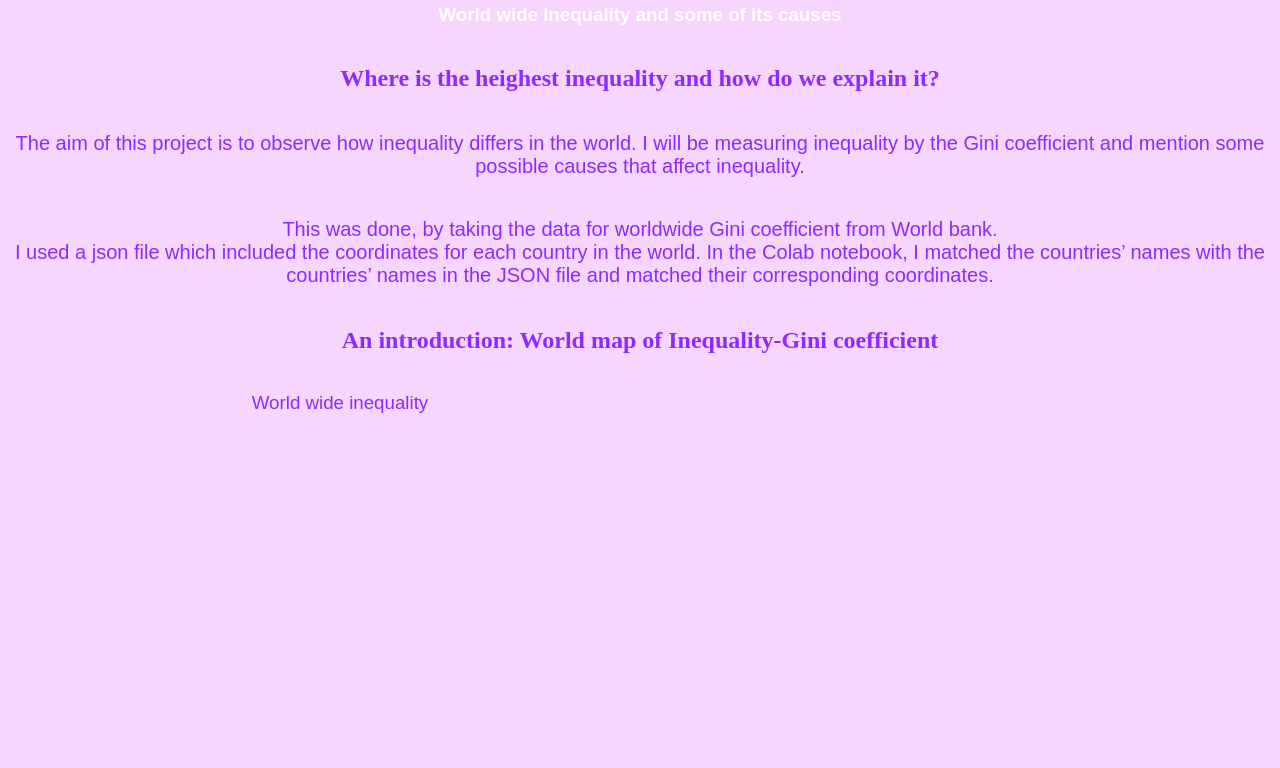
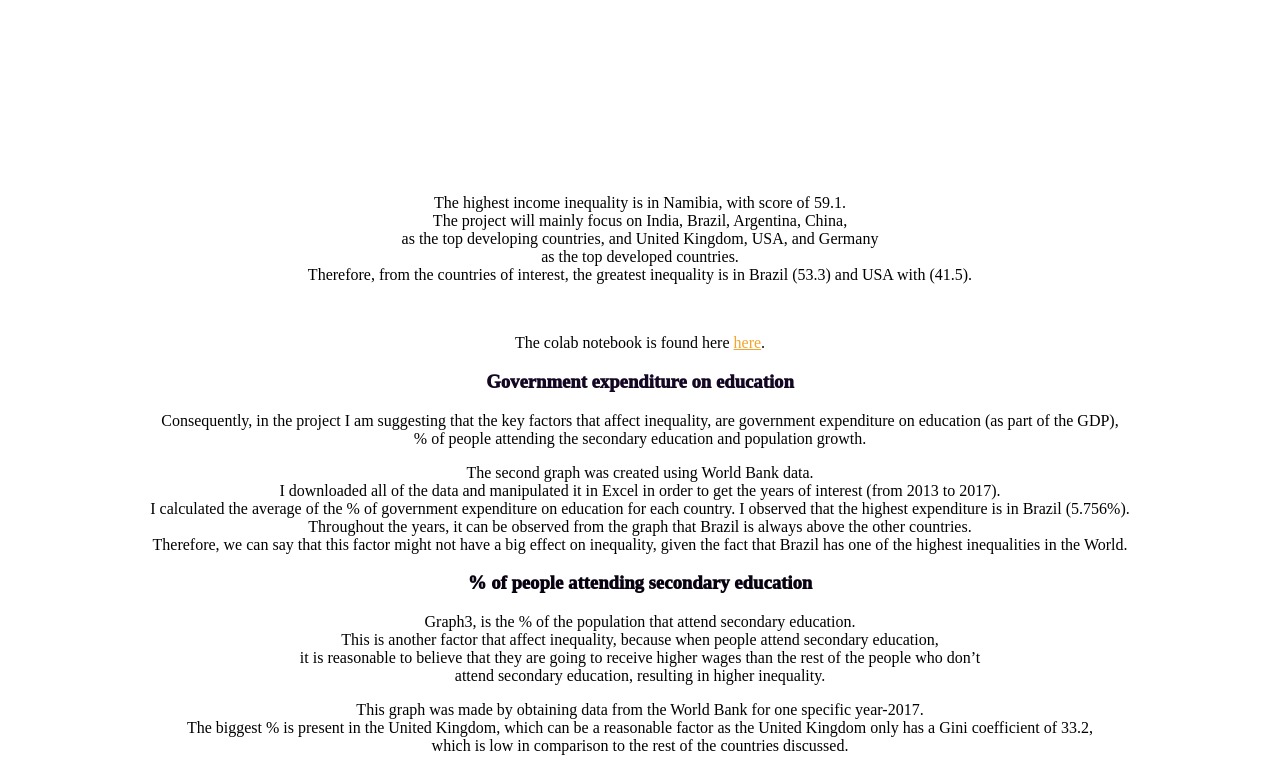
Before and after one commit to andreavasiliou/AndreaVasiliou.github.io, a plain HTML site: page project.html in a window 1280 px wide. Shown: the part 800-1568 px from the top of the page. Drawn offline with nearby package versions, Linux system fonts and the light colour scheme; a script that the page names is missing.

Commit message:
Update project.html

```diff
--- a/project.html
+++ b/project.html
@@ -7,7 +7,7 @@
     <meta name="viewport" content="width=device-width, initial-scale=1.0">
     <title>Andrea Vasiliou project</title>
 
-    <link rel="stylesheet" href= "index.css">
+    <link rel="stylesheet" href= "index(1)css.css">
     <link rel="stylesheet" href="https://use.fontawesome.com/releases/v5.12.1/css/all.css" crossorigin="anonymous">
     <link href="//maxcdn.bootstrapcdn.com/font-awesome/4.1.0/css/font-awesome.min.css" rel="stylesheet">
 
@@ -48,7 +48,7 @@
 
             <h1>Data<span style="color:purple">Science</span></h1></span>
 
-            <h2><b>by Andrea Vasiliou</b> </h2>
+            <h2><b>by Andrea Vasiliou</b></h2>
 
 
           <div class="container">
@@ -64,7 +64,7 @@
 
 <body>
 
-    <h3>World wide Inequality and some of its causes</h3></body>
+    <h3><span style="color: rgb(0, 0, 0); font-weight: 1000;">World wide Inequality and some of its causes.</span></h3></body>
 
    <div class="main body">
 
@@ -77,10 +77,14 @@
    <h2> <span style="color: rgb(141, 42, 255); font-weight: 700;">Where is the heighest inequality and how do we explain it?</span></h2>
 
    <p>The aim of this project is to observe how inequality differs in the world. I will be measuring inequality by the Gini coefficient and mention some<br>
-    possible causes that affect inequality.</p>
+    possible causes that affect inequality.<br>
+When the Gini coefficient is 0 it represents complete equality but when it is 100<br>
+it represents complete inequality.</p>
 
-      <p>This was done, by taking the data for worldwide Gini coefficient from World bank.<br>
-         I used a json file which included the coordinates for each country in the world. In the Colab notebook, I matched the countries’ names with the countries’ names in the JSON file and matched their corresponding coordinates.</p>
+<p>This was done, by taking the data for worldwide Gini coefficient from World bank.<br>
+    I used a json file which included the coordinates for each country in the world. <br>
+    In the Colab notebook, I matched the countries’ names with the countries’ names <br>
+    in the JSON file and matched their corresponding coordinates.</p>
 
 
        </container>
@@ -88,23 +92,28 @@
 
 
        <container class="bcontainer">
-           <h2 class="bodyText"><span style="color: rgb(141, 42, 255); font-weight: 700;">An introduction: World map of Inequality-Gini coefficient</span></h2>
+           <h2 class="bodyText"><span style="color: rgb(18, 4, 34); font-weight: 700;">An introduction: World map of Inequality-Gini coefficient</span></h2>
        </container>
 
        <!---For Graphs-->
        <container class="container">
 
     <!--INEQUALITY MAP - chart 1-->
-        <h3> <span style="color: rgb(141, 42, 255); font-weight: 200;">World wide inequality</span></h3>
+        <h3></h3>
         <p></p>
         <div class="chart1" id="chart1">
             <iframe src="kepler.html" style="border:0px #ffffff none;" name="myiFrame" scrolling="no" frameborder="1" marginheight="0px" marginwidth="0px" height="400px" width="600px" allowfullscreen></iframe>
         </div>
     </div>
-    <p>The highest income inequality is in the Namibia, with score of 59.1. <br>
-         The project will mainly focus on India, Brazil, Argentina, China, as the top developing countries, and United Kingdom, USA, and Germany as the top developed countries.<br>
-          Therefore, from the countries of interest, the greatest inequality is in Brazil (53.3) and USA with 41.5.
+    <p>The highest income inequality is in Namibia, with score of 59.1. <br>
+         The project will mainly focus on India, Brazil, Argentina, China, <br>
+         as the top developing countries, and United Kingdom, USA, and Germany <br>
+         as the top developed countries.<br>
+    Therefore, from the countries of interest, the greatest inequality is in Brazil (53.3) and USA with (41.5).
         </p>
+        <div>
+            <br>
+        </div>
 
 </div class="container">
 <p>The colab notebook is found here <a class="textLink"
@@ -113,7 +122,7 @@
 </p>
 
     <!-- Government expenditure on education-Chart2-->
-    <h3><span style="color: rgb(141, 42, 255); font-weight: 200;">Government expenditure on education</span></h3>
+    <h3><span style="color: rgb(20, 7, 36); font-weight: 1000;">Government expenditure on education</span></h3>
     <p>Consequently, in the project I am suggesting that the key factors that affect inequality, are government expenditure on education (as part of the GDP),<br>
          % of people attending the secondary education and population growth. </p>
     <div class="chart2" id="chart2">
@@ -130,13 +139,14 @@
      Therefore, we can say that this factor might not have a big effect on inequality, given the fact that Brazil has one of the highest inequalities in the World.</p>
 
      <!--% of people attending secondary education-Chart3-->
-     <h3><span style="color: rgb(141, 42, 255); font-weight: 200;">% of people attending secondary education</span></h3>
+     <h3><span style="color: rgb(9, 2, 17); font-weight: 1000;">% of people attending secondary education</span></h3>
      <p>Graph3, is the % of the population that attend secondary education.<br>
          This is another factor that affect inequality, because when people attend secondary education, <br>
-         it is reasonable to believe that they are going to receive higher wages than the rest of the people who don’t attend secondary education, resulting in higher inequality.</p>
+         it is reasonable to believe that they are going to receive higher wages than the rest of the people who don’t
+         <br> attend secondary education, resulting in higher inequality.</p>
 <div class="chart3" id="chart3">
     <script>
-        var myChart3 ="Secondary education attainment.json";
+        var myChart3 ="% of secondary education attainment.json";
         vegaEmbed('#chart3, myChart3');
 </script>
 </div>
@@ -153,7 +163,7 @@
 </div>
 
 <!--Regression between wages and educational attainment-Chart4-->
-<h3>Regression between wages and educational attainment</h3>
+<h3><span style="color: rgb(9, 1, 17); font-weight: 700;">Regression between wages and educational attainment</span</h3>
 <p>Graph4, is a regression between wages and secondary education in general in the World. <br>
     The R2= 0.02. this means that only 2% of the variation in the wages in UK is explained by the % of secondary educational attainment. <br>
     I used notebook colab, python correlation to end up with this graph. </p>
@@ -170,10 +180,10 @@
 </div>
 
 <!-- Population growth in 4 developing countries-Chart5-->
-<h3><span style="color: rgb(141, 42, 255); font-weight: 200;">Population growth in 4 developing countries</span></h3>
+<h3><span style="color: rgb(14, 3, 27); font-weight: 700;">Population growth in 4 developing countries</span></h3>
 <p>Graph5: Another factor that I think explains inequality is the population growth.
-    I used population growths for Argentina, brazil, India and china through Fred. <br>
-    I chose each data separately by requesting an API, then a I made a loop in python collab to put it in 1 csv. <br>
+    <br>I used population growths for Argentina, brazil, India and china through Fred.
+    <br>I chose each data separately by requesting an API, then a I made a loop in python collab to put it in 1 csv. <br>
     Then I adapted layering technique in Vega lite to put all the data in 1 graph.
     </p>
 <div class="chart5" id="chart5">
```
